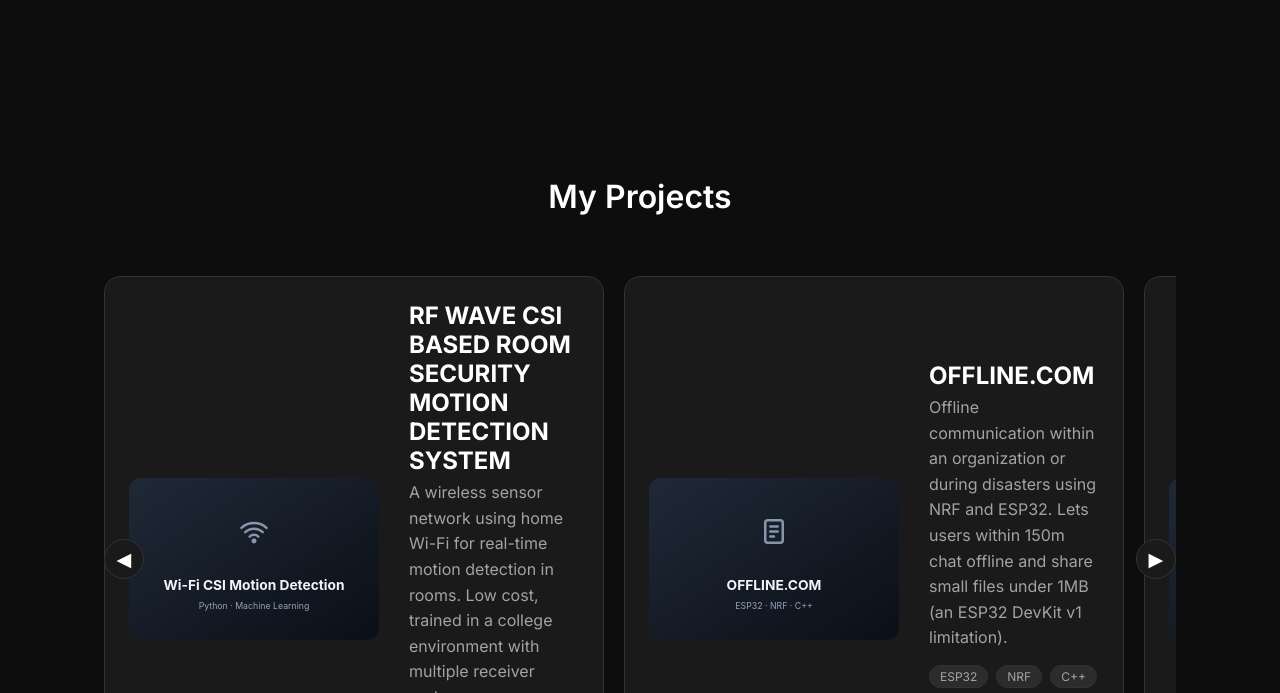
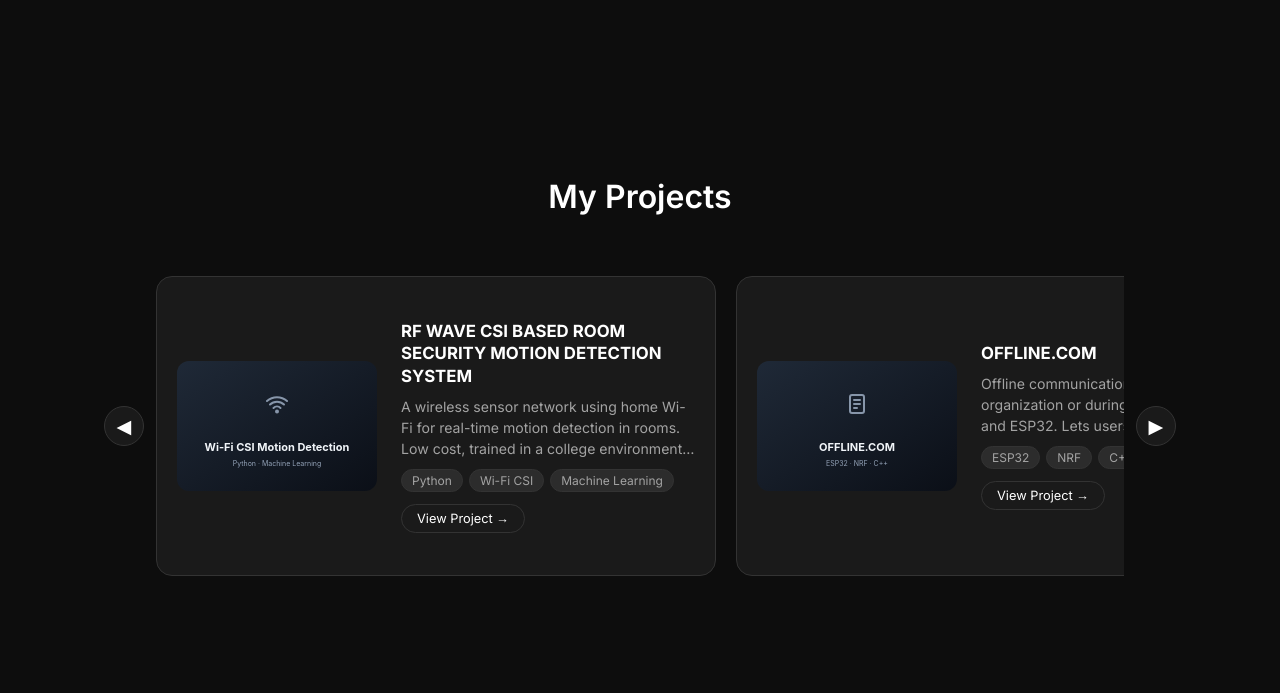
Before and after one commit to Sufal-kc/portfolio, a plain HTML site: page index.html in a window 1280 px wide. Shown: the part 2107-2800 px from the top of the page. Drawn offline with Linux system fonts and the light colour scheme; no server answers.

Commit message:
Mirror navbar layout and match project card height to article cards
- Navbar: actions (Keep in Touch, theme switch) on the left, links and
  name on the right; mobile menu items right-aligned to match
- Project cards now share --card-height (300px) with Medium article cards;
  wider horizontal layout on desktop, stacked on mobile, with text clamped
- Carousels get side margins so arrow buttons no longer cover cards

Co-Authored-By: Claude Opus 5.5 <noreply@anthropic.com>

```diff
--- a/styles.css
+++ b/styles.css
@@ -13,6 +13,7 @@
     --success: #4caf50;
     --error: #f44336;
     --nav-height: 80px;
+    --card-height: 300px; /* shared by project + article cards so they match */
 }
 [data-theme="light"] {
     /* Inverted Light Mode (Light background, Dark text) */
@@ -90,8 +91,11 @@ p { color: var(--text-muted); line-height: 1.6; }
 /* ==========================================
    Navigation
    ========================================== */
+/* Mirrored layout: actions on the left, links + name on the right.
+   DOM order is unchanged, so keyboard/screen-reader order stays logical. */
 nav {
     display: flex;
+    flex-direction: row-reverse;
     justify-content: space-between;
     align-items: center;
     gap: 40px;
@@ -114,6 +118,7 @@ nav {
 
 .nav-menu {
     display: flex;
+    flex-direction: row-reverse;
     align-items: center;
     justify-content: space-between;
     gap: 25px;
@@ -139,6 +144,7 @@ nav {
 /* Container for right-aligned nav items */
 .nav-right {
     display: flex;
+    flex-direction: row-reverse;
     align-items: center;
     justify-content: flex-end;
     gap: 15px;
@@ -372,7 +378,7 @@ nav {
     overflow-x: auto;
     scroll-behavior: smooth;
     padding: 20px 0;
-    margin: 0 auto;
+    margin: 0 52px; /* room for the arrow buttons so they don't cover cards */
     scrollbar-width: none; /* Firefox */
 }
 .carousel::-webkit-scrollbar { display: none; } /* Chrome/Safari */
@@ -398,16 +404,19 @@ nav {
 /* ==========================================
    Projects
    ========================================== */
+/* Same height as the Medium article cards (--card-height) */
 .project-card {
     display: flex;
     background: var(--card-bg);
     border: 1px solid var(--border-color);
-    padding: 24px;
+    padding: 20px;
     border-radius: 16px;
     align-items: center;
-    gap: 30px;
-    min-width: 500px;
-    margin: 0 auto;
+    gap: 24px;
+    width: 560px;
+    height: var(--card-height);
+    flex-shrink: 0;
+    overflow: hidden;
     transition: transform 0.3s ease, border-color 0.3s ease, box-shadow 0.3s ease;
 }
 
@@ -418,7 +427,7 @@ nav {
 }
 
 .project-card img {
-    width: 250px;
+    width: 200px;
     border-radius: 12px;
     flex-shrink: 0;
     transition: transform 0.3s ease;
@@ -426,18 +435,49 @@ nav {
 
 .project-card:hover img { transform: scale(1.03); }
 
-.project-info h4 { font-size: 1.5rem; margin-bottom: 5px; }
-.project-info p { margin-bottom: 14px; }
+.project-info {
+    display: flex;
+    flex-direction: column;
+    justify-content: center;
+    min-width: 0;
+    height: 100%;
+}
+
+.project-info h4 {
+    font-size: 1.05rem;
+    line-height: 1.35;
+    margin-bottom: 8px;
+    display: -webkit-box;
+    line-clamp: 3;
+    -webkit-line-clamp: 3;
+    -webkit-box-orient: vertical;
+    overflow: hidden;
+}
+
+.project-info p {
+    font-size: 0.88rem;
+    line-height: 1.5;
+    margin-bottom: 10px;
+    display: -webkit-box;
+    line-clamp: 3;
+    -webkit-line-clamp: 3;
+    -webkit-box-orient: vertical;
+    overflow: hidden;
+}
+
+.project-info .btn-outline { align-self: flex-start; }
 
 .tech-tags {
     list-style: none;
     display: flex;
-    flex-wrap: wrap;
-    gap: 8px;
-    margin-bottom: 18px;
+    flex-wrap: nowrap;
+    overflow: hidden;
+    gap: 6px;
+    margin-bottom: 12px;
 }
 
 .tech-tags li {
+    flex-shrink: 0;
     font-size: 0.75rem;
     color: var(--text-muted);
     background: var(--accent);
@@ -456,6 +496,7 @@ nav {
 .article-card {
     min-width: 300px;
     max-width: 300px;
+    height: var(--card-height);
     background-color: var(--card-bg);
     border: 1px solid var(--border-color);
     border-radius: 12px;
@@ -868,11 +909,12 @@ nav {
         display: inline-block;
     }
 
+    /* Mirrored mobile menu: items aligned to the right */
     .nav-menu {
         display: none;
         flex: none;
         flex-direction: column;
-        align-items: flex-start;
+        align-items: flex-end;
         width: 100%;
         gap: 18px;
         padding-top: 14px;
@@ -884,14 +926,14 @@ nav {
 
     .nav-links {
         flex-direction: column;
-        align-items: flex-start;
+        align-items: flex-end;
         width: 100%;
         gap: 12px;
     }
 
     .nav-right {
         width: 100%;
-        justify-content: flex-start;
+        justify-content: flex-start; /* row-reverse: flex-start = right edge */
         gap: 10px;
     }
 
@@ -910,14 +952,31 @@ nav {
         grid-template-columns: 1fr;
     }
 
+    /* Stacked card, still exactly --card-height tall */
     .project-card {
         flex-direction: column;
-        min-width: 85vw;
+        align-items: stretch;
+        width: min(85vw, 340px);
+        padding: 16px;
+        gap: 10px;
     }
 
     .project-card img {
         width: 100%;
+        height: 96px;
+        object-fit: contain;
     }
+
+    .project-info {
+        justify-content: flex-start;
+        flex: 1;
+        min-height: 0;
+    }
+
+    .project-info h4 { font-size: 1rem; margin-bottom: 4px; line-clamp: 2; -webkit-line-clamp: 2; }
+    .project-info p { font-size: 0.85rem; margin-bottom: 8px; line-clamp: 2; -webkit-line-clamp: 2; }
+    .project-info .btn-outline { margin-top: auto; }
+    .tech-tags { display: none; }
 }
 
 @media (max-width: 768px) {
@@ -958,14 +1017,11 @@ nav {
 
     .nav-right {
         flex-direction: column;
-        align-items: stretch;
+        align-items: flex-end;
     }
 
     .scroll-btn { display: none; }
-
-    .project-card { min-width: 100%; }
-
-    .project-info h4 { font-size: 1.2rem; }
+    .carousel { margin: 0; } /* arrows hidden on small phones */
 
     .contact-details { margin-top: 20px; }
 }
```
